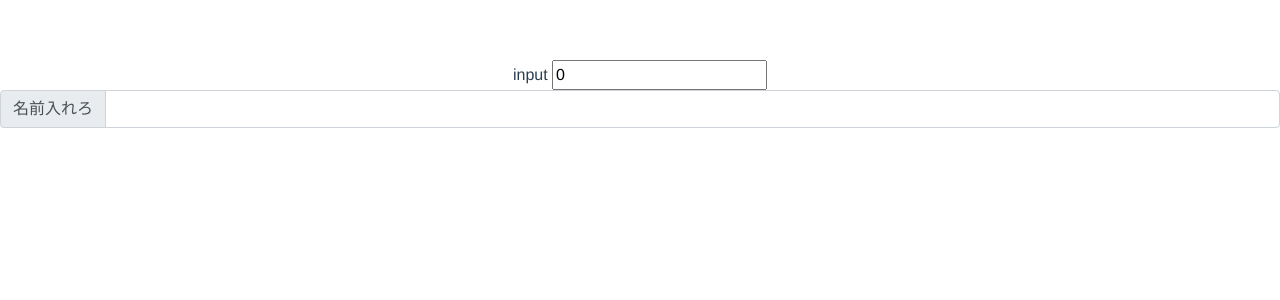
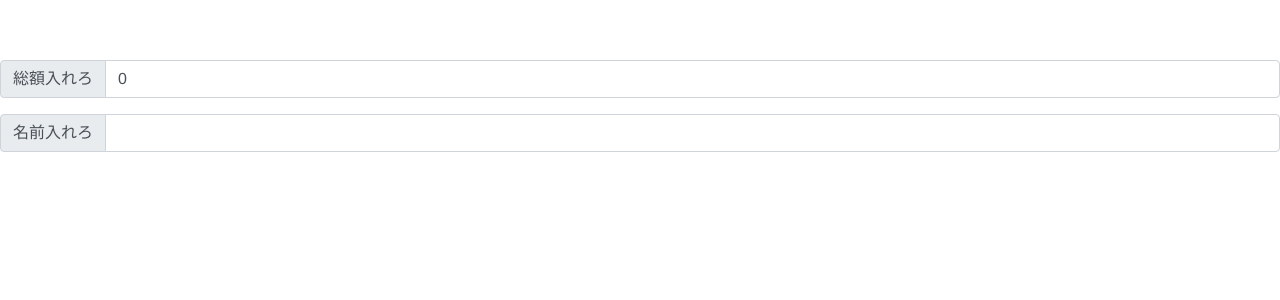
Before and after one commit to babu-ch/wari, a Vue app: page / in a window 1280 px wide. Shown: the top 300 px of the page. Built offline with nearby package versions, Linux system fonts and the light colour scheme.

Commit message:
bootstrapでキレイ目デザインしていくんだ

```diff
--- a/src/components/InputPayment.vue
+++ b/src/components/InputPayment.vue
@@ -1,7 +1,9 @@
 <template>
-  <div class="hello">
-    input
-    <input type="number" v-model.number="totalPayment" v-on:change="changeTotalPayment">
+  <div  class="input-group mb-3">
+    <div class="input-group-prepend">
+      <span class="input-group-text">総額入れろ</span>
+    </div>
+    <input type="number" v-model.number="totalPayment" v-on:change="changeTotalPayment" class="form-control">
   </div>
 </template>
 
--- a/src/components/InputUser.vue
+++ b/src/components/InputUser.vue
@@ -1,5 +1,5 @@
 <template>
-  <div class="input-group mb3">
+  <div class="input-group mb-3">
       <div class="input-group-prepend">
          <span class="input-group-text">名前入れろ</span>
       </div>
```
